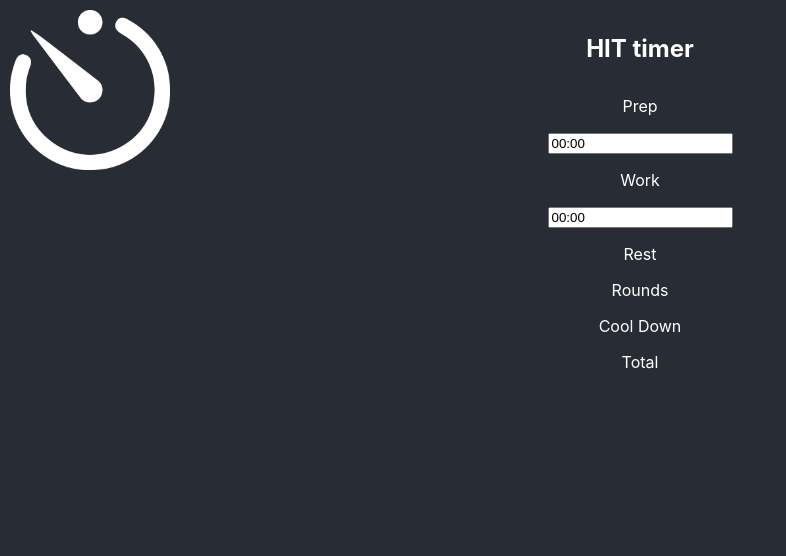
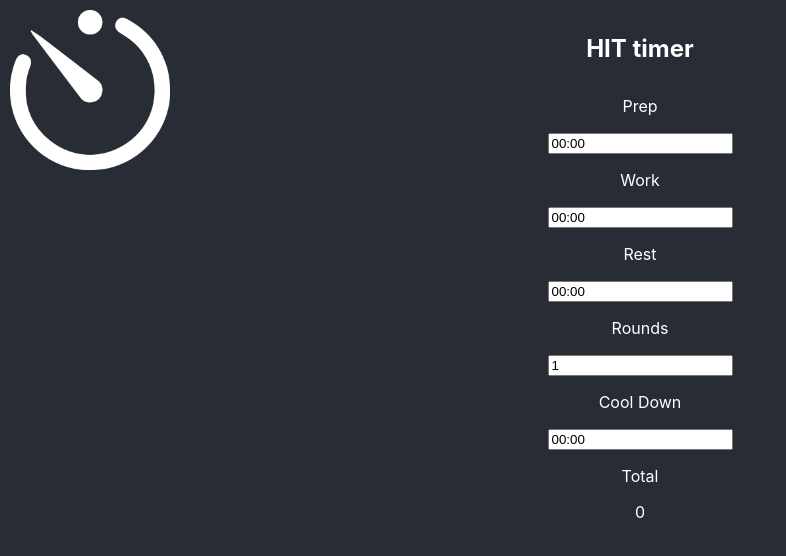
Before and after one commit to MattLBC/hit-trainer, a React (Create React App) app: page / in a window 1280 px wide. Shown: the top 556 px of the page, without its empty margins (0-786 px from the left). Built offline with nearby package versions, Linux system fonts and the light colour scheme.

Commit message:
Adds basic calculation for timing

```diff
--- a/src/App.js
+++ b/src/App.js
@@ -5,14 +5,26 @@ import './App.css';
 function App() {
   const [prepTime, setPrepTime] = useState("00:00");
   const [workTime, setWorkTime] = useState("00:00");
+  const [restTime, setRestTime] = useState("00:00");
+  const [rounds, setRounds] = useState(1);
+  const [cooldown, setCooldown] = useState("00:00");
 
-  const onChange = (event) => {
+  const changeTime = (event) => {
     const setTime = eval(event.target.id);
-
     setTime(event.target.value);
   };
 
-  const onBlur = (event) => {
+  const changeRounds = (event) => {
+    setRounds(event.target.value);
+  }
+
+  const blurRounds = (event) => {
+    if (event.target.value <= 0){
+      setRounds(1);
+    }
+  }
+
+  const blurTime = (event) => {
     const value = event.target.value;
     const seconds = Math.max(0, getSecondsFromMMSS(value));
     const setTime = eval(event.target.id);
@@ -55,16 +67,26 @@ function App() {
       <h1 className="App-header"> HIT timer </h1>
       <form>
         <p>Prep</p>
-        <input type="text" name="prep-time-minutes" id='setPrepTime' onChange={onChange} onBlur={onBlur} value={prepTime}></input>
+        <input type="text" name="prep-time-minutes" id='setPrepTime' onChange={changeTime} onBlur={blurTime} value={prepTime}></input>
       </form>
       <form>
         <p>Work</p>
-        <input type="text" name="work-time-minutes" id='setWorkTime' onChange={onChange} onBlur={onBlur} value={workTime}></input>
+        <input type="text" name="work-time-minutes" id='setWorkTime' onChange={changeTime} onBlur={blurTime} value={workTime}></input>
       </form>
-      <p>Rest</p>
-      <p>Rounds</p>
-      <p>Cool Down</p>
+      <form>
+        <p>Rest</p>
+        <input type="text" name="rest-time-minutes" id='setRestTime' onChange={changeTime} onBlur={blurTime} value={restTime}></input>
+      </form>
+      <form>
+        <p>Rounds</p>
+        <input type="number" name='rounds-number' onChange={changeRounds} onBlur={blurRounds} value={rounds}></input>
+      </form>
+      <form>
+        <p>Cool Down</p>
+        <input type="text" name="cooldown-time-minutes" id='setCooldown' onChange={changeTime} onBlur={blurTime} value={cooldown}></input>
+      </form>
       <p>Total</p>
+      <p>{toMMSS(getSecondsFromMMSS(prepTime) + getSecondsFromMMSS(cooldown) + ((getSecondsFromMMSS(workTime) + getSecondsFromMMSS(restTime)) * rounds))}</p>
     </div>
   );
 }
```
